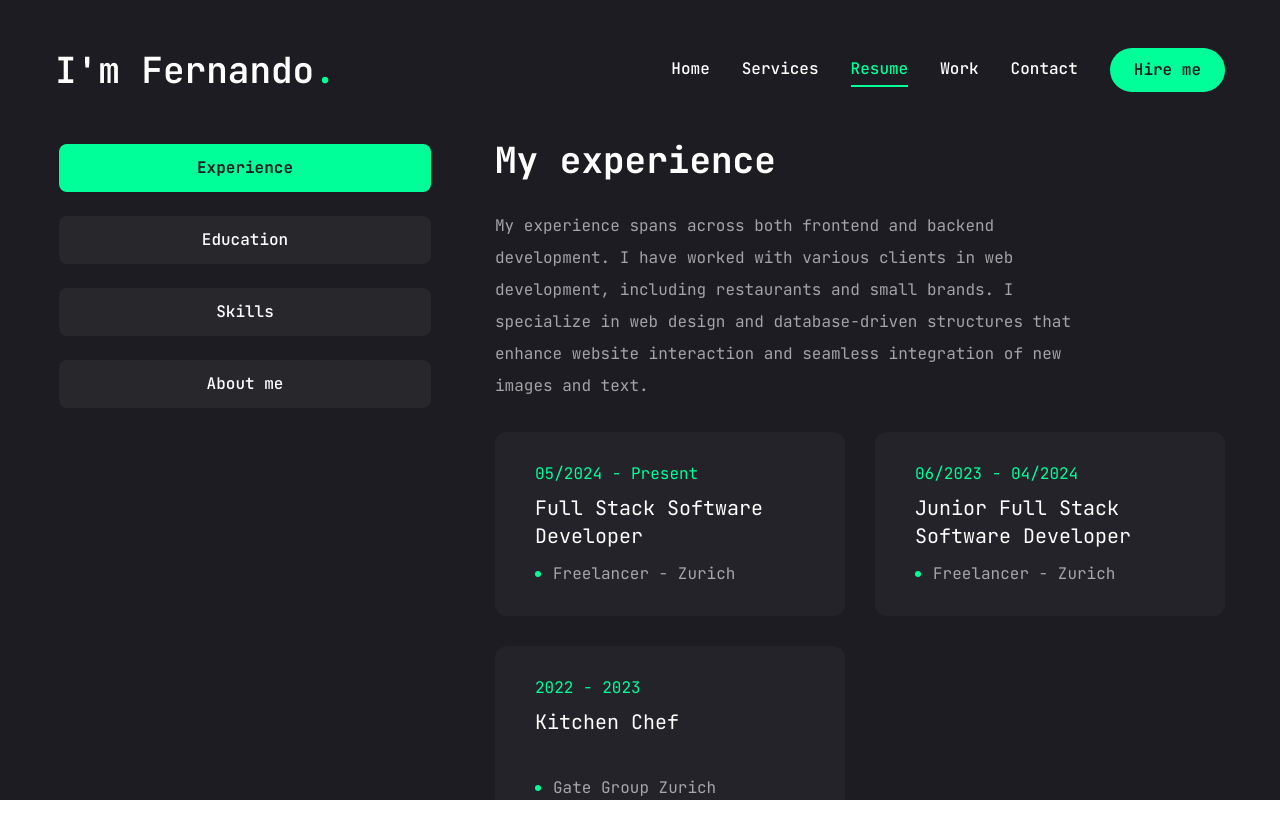
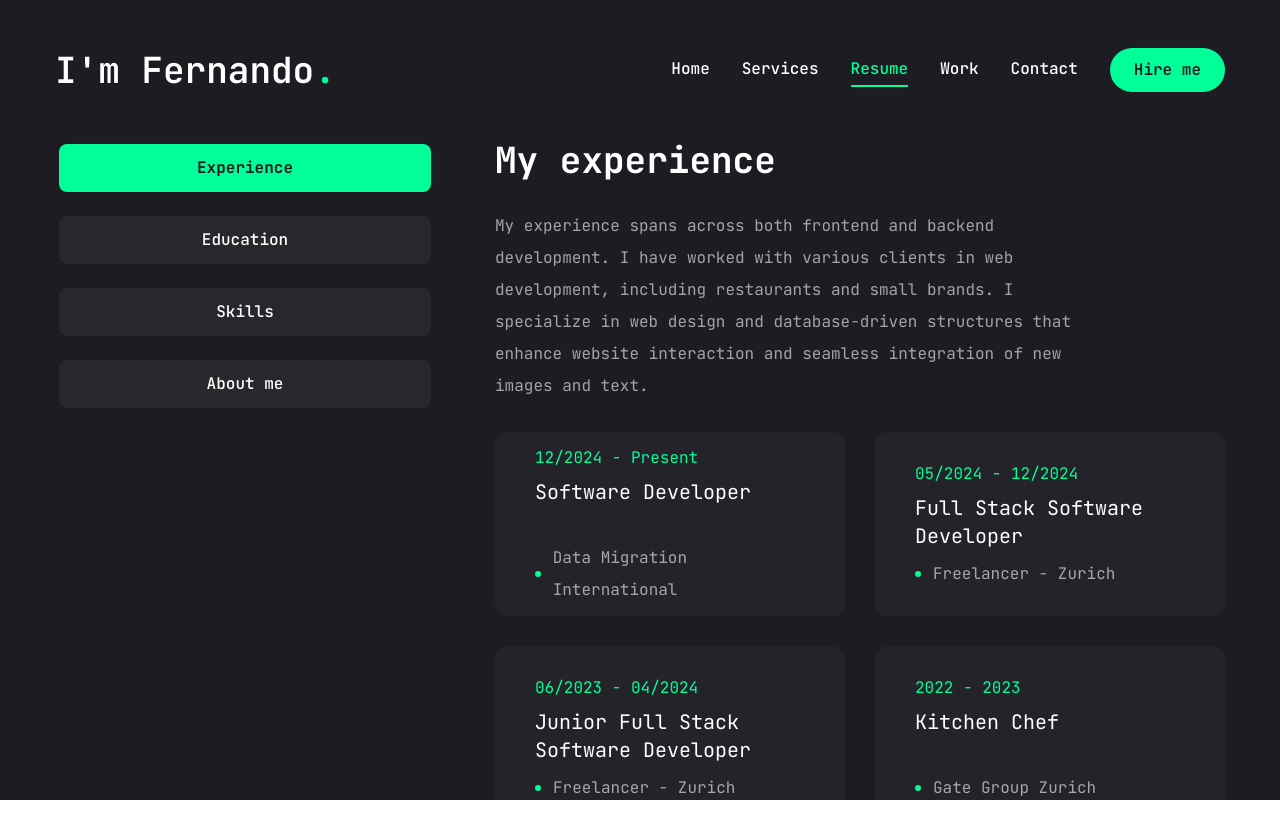
Before and after one commit to Goncalves95/my_portfolio, a Next.js app: page /resume in a window 1280 px wide. Built offline with nearby package versions, Linux system fonts and the light colour scheme.

Commit message:
Add DMI Experinece

```diff
--- a/app/resume/page.jsx
+++ b/app/resume/page.jsx
@@ -71,9 +71,14 @@ const experience = {
     "My experience spans across both frontend and backend development. I have worked with various clients in web development, including restaurants and small brands. I specialize in web design and database-driven structures that enhance website interaction and seamless integration of new images and text.",
   items: [
     {
+      company: "Data Migration International",
+      position: "Software Developer",
+      duration: "12/2024 - Present",
+    },
+    {
       company: "Freelancer - Zurich ",
       position: "Full Stack Software Developer",
-      duration: "05/2024 - Present",
+      duration: "05/2024 - 12/2024",
     },
     {
       company: "Freelancer - Zurich",
```
